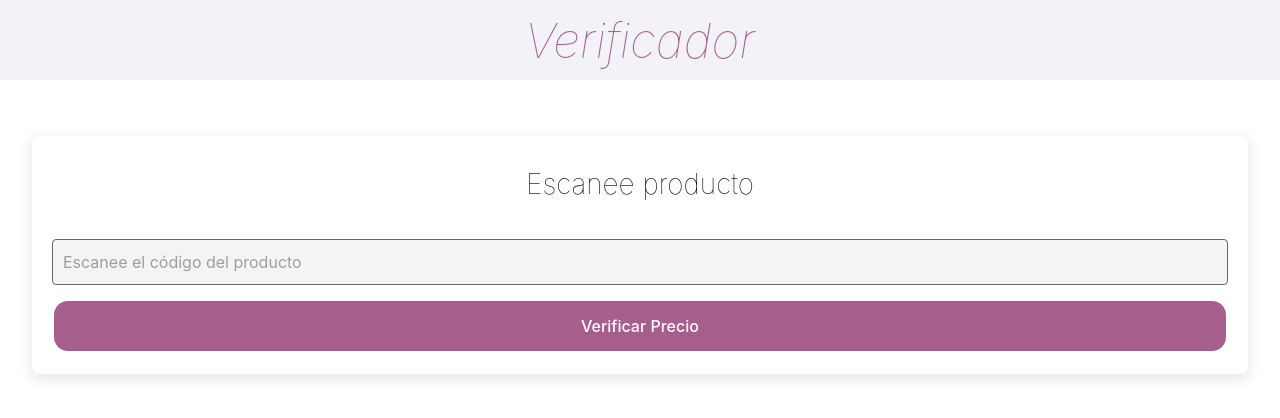
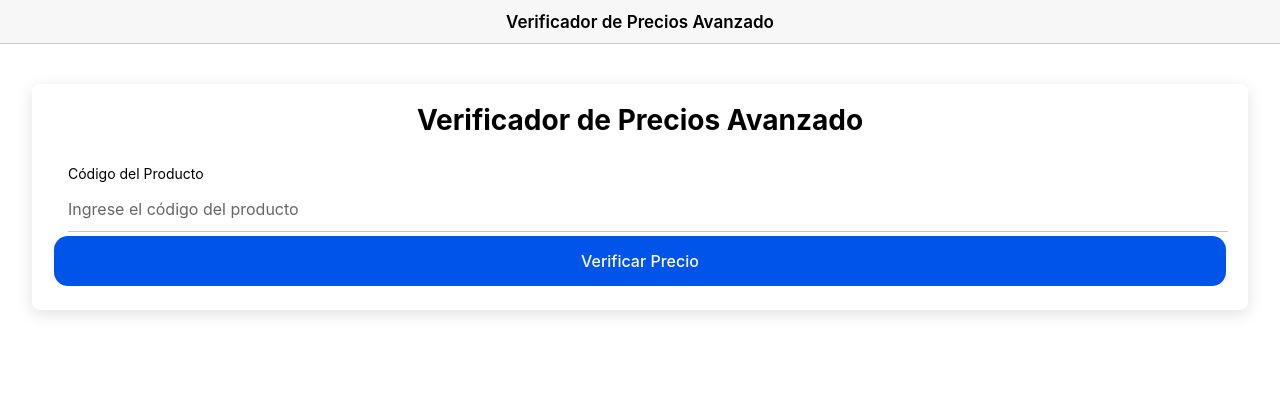
Before and after one commit to AresNative/mercado-liz-verificador, a React (Vite) app: page /verify in a window 1280 px wide. Shown: the top 418 px of the page. Built offline with nearby package versions, Linux system fonts and the light colour scheme.

Commit message:
Revert "Dev"

```diff
--- a/src/App.tsx
+++ b/src/App.tsx
@@ -43,7 +43,7 @@ const App: React.FC = () => (
   <IonApp>
     <IonReactRouter>
       <IonRouterOutlet>
-        <Route exact path="/home ">
+        <Route exact path="/home">
           <Home />
         </Route>
         <Route exact path="/">
--- a/src/components/templates/page-base.tsx
+++ /dev/null
@@ -1 +0,0 @@
-//const PageBase = () =>
--- a/src/pages/Verificador.css
+++ b/src/pages/Verificador.css
@@ -3,81 +3,71 @@
 /* Estilos para centrar y alinear los elementos */
 .ion-text-center {
     text-align: center;
-    font-weight: lighter;
-    margin-bottom: 5px;
-
-
 }
 
 /* Estilo para la tarjeta principal */
 .ion-card {
-    max-width: 600px auto;
-    padding: 2.5rem;
-    border-radius: 10px;
-    margin-bottom: 1rem;
-    /*box-shadow: 0 4px 8px rgba(0, 0, 0, 0.1);*/
-
+    max-width: 600px;
+    margin: 2rem auto;
+    border-radius: 8px;
+    box-shadow: 0 4px 8px rgba(0, 0, 0, 0.1);
 }
 
 /* Estilo del encabezado de la tarjeta */
 .ion-card-title {
-    font-size: 3rem;
-    border: 1rem;
-    font-weight: lighter;
-    font-style: oblique;
-    text-align: center;
-    color:  #A65F8D;
-    background-color: #F2F2F7;
-    padding:25px 0 25px 0;
-    margin-bottom: 1rem;
-
+    font-size: 1.5rem;
+    font-weight: bold;
+    margin: 1rem 0;
 }
 
 /* Contenido de la tarjeta */
 .ion-card-content {
     padding: 1rem 1.5rem;
-    margin : 1rem auto;;
-    font-size: 2rem;
 }
 
 /* Estilo para el input y botón */
-ion-input {
+IonInput {
     margin-top: 1rem;
     margin-bottom: 1rem;
-    --padding-start: 10px !important;
-    border: 1px solid ;
+    border: 1px solid #ccc;
     border-radius: 4px;
-    background: #f2f4f5;
-
+    padding: 0.5rem;
 }
 
-ion-button {
+IonButton {
     margin-top: 1rem;
+    background-color: #000;
+    color: #fff;
+}
 
-    color: #fff;
-
+/* Estilo para la imagen del producto */
+.product-image {
+    border-radius: 8px;
+    width: 100%;
+    max-width: 200px;
+    height: auto;
+    object-fit: cover;
+    margin: 0 auto;
+    display: block;
 }
 
 /* Contenedor de la información del producto */
 .product-info {
     padding: 1rem;
-    text-align: center;
-    background-color: #F2F2ff;
+    text-align: left;
+    background-color: #eaffea;
     border-radius: 8px;
     margin-top: 1rem;
-    font-size: large;
 }
 
 /* Información adicional del producto */
-.product-info-h3 {
-    font-size:  3rem;
+.product-info h3 {
+    font-size: 1.25rem;
     margin-bottom: 0.5rem;
-
 }
 
 .product-info p {
     margin: 0.5rem 0;
-
 }
 
 /* Estilo del badge */
@@ -87,12 +77,32 @@ ion-badge {
     display: inline-block;
 }
 
-.precio-oferta {
-    font-size: 2.5rem !important;
-    color:#A65F8D ;
-
+/* Estilos del SVG del mapa */
+.store-map {
+    width: 100%;
+    max-width: 200px;
+    height: auto;
+    margin: 1rem auto;
+    border: 1px solid #e0e0e0;
+    background-color: #f0f0f0;
+    border-radius: 4px;
 }
 
+/* Texto dentro del mapa */
+.store-map text {
+    font-size: 0.5rem;
+    fill: #333;
+}
+
+/* Ubicación destacada del producto en el mapa */
+.store-map circle {
+    fill: red;
+}
+
+.store-map text.product-name {
+    font-size: 0.5rem;
+    fill: #333;
+}
 
 /* Estilo para el mensaje de error */
 .error-message {
--- a/src/pages/Verificador.tsx
+++ b/src/pages/Verificador.tsx
@@ -22,30 +22,45 @@ import './Verificador.css'
 const productosSimulados: Record<string, Producto> = {
     "001": {
         nombre: "Camiseta",
-        precioTotal: 19,
-        precioOferta: 12.05
-
+        precio: 19.99,
+        imagen: "/placeholder.svg?height=200&width=200",
+        cantidad: 50,
+        area: "Ropa",
+        tipoVenta: "Unidad",
+        ubicacion: { x: 30, y: 40 },
+        enAlmacen: true,
     },
     "002": {
         nombre: "Pantalón",
-        precioTotal: 39.99,
-        precioOferta: 10
-
+        precio: 39.99,
+        imagen: "/placeholder.svg?height=200&width=200",
+        cantidad: 30,
+        area: "Ropa",
+        tipoVenta: "Unidad",
+        ubicacion: { x: 70, y: 40 },
+        enAlmacen: false,
     },
     "003": {
         nombre: "Zapatos",
-        precioTotal:10.10 ,
-        precioOferta: 9.30
+        precio: 59.99,
+        imagen: "/placeholder.svg?height=200&width=200",
+        cantidad: 20,
+        area: "Calzado",
+        tipoVenta: "Par",
+        ubicacion: { x: 50, y: 70 },
+        enAlmacen: true,
     },
 };
 
 type Producto = {
     nombre: string;
-    precioTotal: number;
-    precioOferta: number;
-    //precioMayoreo: number;
-
-
+    precio: number;
+    imagen: string;
+    cantidad: number;
+    area: string;
+    tipoVenta: string;
+    ubicacion: { x: number; y: number };
+    enAlmacen: boolean;
 };
 
 const VerificadorPreciosAvanzado: React.FC = () => {
@@ -66,41 +81,83 @@ const VerificadorPreciosAvanzado: React.FC = () => {
 
     return (
         <IonPage>
-
-            <IonHeader className="ion-card">
-
-                    <IonTitle className="ion-card-title">Verificador  </IonTitle>
-
+            <IonHeader>
+                <IonToolbar>
+                    <IonTitle>Verificador de Precios Avanzado</IonTitle>
+                </IonToolbar>
             </IonHeader>
             <IonContent className="ion-padding">
                 <IonCard>
-                    <IonCardHeader className="ion-card-content">
+                    <IonCardHeader>
                         <IonCardTitle className="ion-text-center">
-                            Escanee producto
+                            Verificador de Precios Avanzado
                         </IonCardTitle>
                     </IonCardHeader>
-                    <IonCardContent >
-
+                    <IonCardContent>
+                        <IonItem>
+                            <IonLabel position="stacked">Código del Producto</IonLabel>
                             <IonInput
                                 value={codigo}
-                                placeholder="Escanee el código del producto"
+                                placeholder="Ingrese el código del producto"
                                 onIonChange={(e) => setCodigo(e.detail.value!)}
                             />
-
-                        <IonButton expand="block" color={"primary"} onClick={verificarPrecio}>
+                        </IonItem>
+                        <IonButton expand="block" onClick={verificarPrecio}>
                             Verificar Precio
                         </IonButton>
                         {resultado && (
                             <div className="ion-padding">
                                 <div className="ion-text-center">
-
-                                    <span className="product-info-h3">{resultado.nombre}</span>
-                                    <p >Precio regular: ${(resultado.precioTotal.toFixed(2))}</p>
-                                    <p className="precio-oferta"> Precio Oferta: ${(resultado.precioOferta.toFixed(2))}</p>
-
-
+                                    <img
+                                        src={resultado.imagen}
+                                        alt={resultado.nombre}
+                                        style={{ width: 200, height: 200, borderRadius: "8px" }}
+                                    />
+                                    <h3>{resultado.nombre}</h3>
+                                    <p>Precio: ${resultado.precio.toFixed(2)}</p>
+                                    <p>Cantidad disponible: {resultado.cantidad}</p>
+                                    <p>Área: {resultado.area}</p>
+                                    <p>Tipo de venta: {resultado.tipoVenta}</p>
+                                    <IonBadge color={resultado.enAlmacen ? "success" : "danger"}>
+                                        {resultado.enAlmacen
+                                            ? "Disponible en almacén"
+                                            : "No disponible en almacén"}
+                                    </IonBadge>
                                 </div>
-
+                                <div className="ion-margin-top">
+                                    <h4>Ubicación en la tienda</h4>
+                                    <svg
+                                        width="200"
+                                        height="200"
+                                        viewBox="0 0 100 100"
+                                        className="border"
+                                    >
+                                        <rect x="0" y="0" width="100" height="100" fill="#f0f0f0" />
+                                        <text x="10" y="20" fontSize="4" fill="#333">
+                                            Entrada
+                                        </text>
+                                        <text x="70" y="20" fontSize="4" fill="#333">
+                                            Cajas
+                                        </text>
+                                        <text x="10" y="90" fontSize="4" fill="#333">
+                                            Almacén
+                                        </text>
+                                        <circle
+                                            cx={resultado.ubicacion.x}
+                                            cy={resultado.ubicacion.y}
+                                            r="5"
+                                            fill="red"
+                                        />
+                                        <text
+                                            x={resultado.ubicacion.x + 2}
+                                            y={resultado.ubicacion.y - 2}
+                                            fontSize="4"
+                                            fill="#333"
+                                        >
+                                            {resultado.nombre}
+                                        </text>
+                                    </svg>
+                                </div>
                             </div>
                         )}
                         {error && (
--- a/src/theme/variables.css
+++ b/src/theme/variables.css
@@ -1,13 +1,2 @@
 /* For information on how to create your own theme, please see:
 http://ionicframework.com/docs/theming/ */
-
-:root{
-
-    --ion-color-primary: #A65F8D;
-	--ion-color-primary-rgb: 166,95,141;
-	--ion-color-primary-contrast: #fffff;
-	--ion-color-primary-contrast-rgb: 0,0,0;
-	--ion-color-primary-shade: #92547c;
-	--ion-color-primary-tint: #af6f98;
-
-}
```
